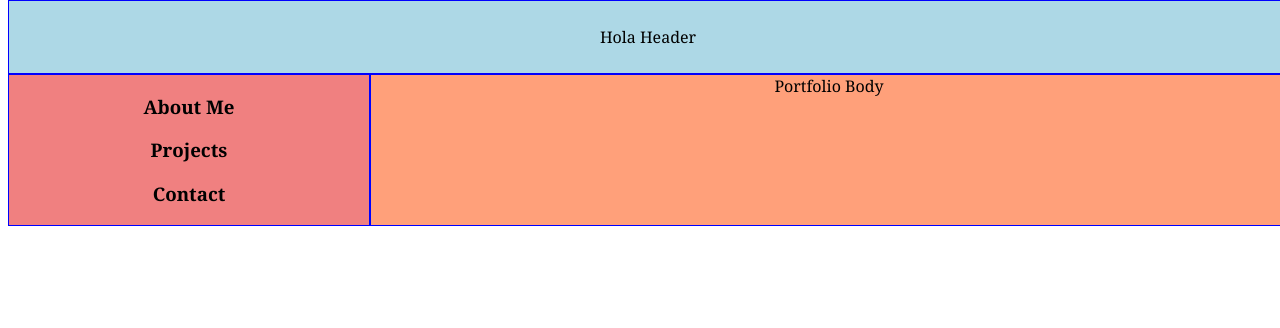
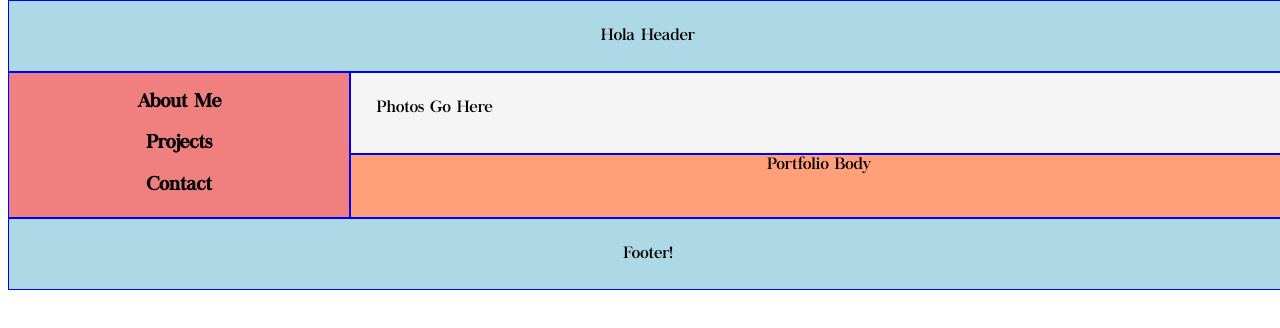
Before and after one commit to emma-barash/portfolio-rework, a React (Create React App) app: page / in a window 1280 px wide. Shown: the top 328 px of the page. Built offline with nearby package versions, Linux system fonts and the light colour scheme.

Commit message:
react-reveal ∆ grid layout

```diff
--- a/package.json
+++ b/package.json
@@ -5,6 +5,7 @@
   "dependencies": {
     "react": "^16.8.6",
     "react-dom": "^16.8.6",
+    "react-reveal": "^1.2.2",
     "react-router-dom": "^5.0.1",
     "react-scripts": "3.0.1",
     "styled-components": "^4.3.2"
--- a/src/App.js
+++ b/src/App.js
@@ -8,8 +8,6 @@ import { Switch, Route } from 'react-router-dom';
 const App = () => {
     return (
         <div>
-           {/* <Header />
-           <Nav /> */}
            <Switch>
                <Route exact path="/" component={ Portfolio } />
            </Switch>
--- /dev/null
+++ b/src/components/Footer.js
@@ -0,0 +1,14 @@
+import React from 'react';
+import {
+    FooterContainer
+} from '../elements/index.js';
+
+const Footer = () => {
+    return (
+        <FooterContainer>
+            Footer!
+        </FooterContainer>
+    );
+};
+
+export default Footer;
--- a/src/components/Header.js
+++ b/src/components/Header.js
@@ -1,10 +1,13 @@
 import React from 'react';
+import Fade from 'react-reveal';
 import { HeaderContainer } from '../elements/index.js';
 
 const Header = () => {
     return (
         <HeaderContainer>
+            <Fade>
             Hola Header
+            </Fade>
         </HeaderContainer>
     );
 };
--- /dev/null
+++ b/src/components/Photos.js
@@ -0,0 +1,14 @@
+import React from 'react';
+import {
+    PhotosContainer
+} from '../elements/index.js';
+
+const Photos = () => {
+    return (
+        <PhotosContainer>
+            Photos Go Here
+        </PhotosContainer>
+    );
+};
+
+export default Photos;
--- a/src/components/Portfolio.js
+++ b/src/components/Portfolio.js
@@ -1,6 +1,8 @@
 import React from 'react';
 import Header from './Header.js';
 import Nav from './Nav.js';
+import Footer from './Footer.js';
+import Photos from './Photos.js';
 import {
     GridPage,
     PortBody
@@ -9,11 +11,13 @@ import {
 const Portfolio = () => {
     return (
         <GridPage>
-            <Header />
+                <Header />
             <Nav />
+            <Photos />
             <PortBody>
                 Portfolio Body
             </PortBody>
+            <Footer />
         </GridPage>
     );
 };
--- a/src/elements/App.css
+++ b/src/elements/App.css
@@ -1,4 +1,9 @@
 *{
     box-sizing: border-box;
-    font-family: Georgia;
+    font-family: Chap;
 }
+
+@font-face{
+    src: url('./Chapaza.ttf');
+    font-family: Chap;
+}
--- a/src/elements/CompContainers.js
+++ b/src/elements/CompContainers.js
@@ -20,3 +20,14 @@ export const PortBody = styled(HeaderContainer)`
     background-color: lightsalmon;
     grid-area: port;
 `;
+
+export const FooterContainer = styled(HeaderContainer)`
+    grid-area: foot;
+`;
+
+export const PhotosContainer = styled(HeaderContainer)`
+    grid-area: photos;
+    display: flex;
+    background-color: whitesmoke;
+    flex-flow: row wrap;
+`;
--- a/src/elements/MainGrid.js
+++ b/src/elements/MainGrid.js
@@ -13,9 +13,11 @@ export const GridPage = styled.div`
     grid-template-rows: repeat(4, auto);
     grid-template-areas:
         "h h h h"
+        "nb photos photos photos"
         "nb port port port"
         "nb port port port"
         "nb port port port"
         "nb port port port"
+        "foot foot foot foot"
     ;
 `;
```
Also changed, not shown: src/elements/Chapaza.ttf (added), 1 other file (tests, documents, lock files or other folders).
